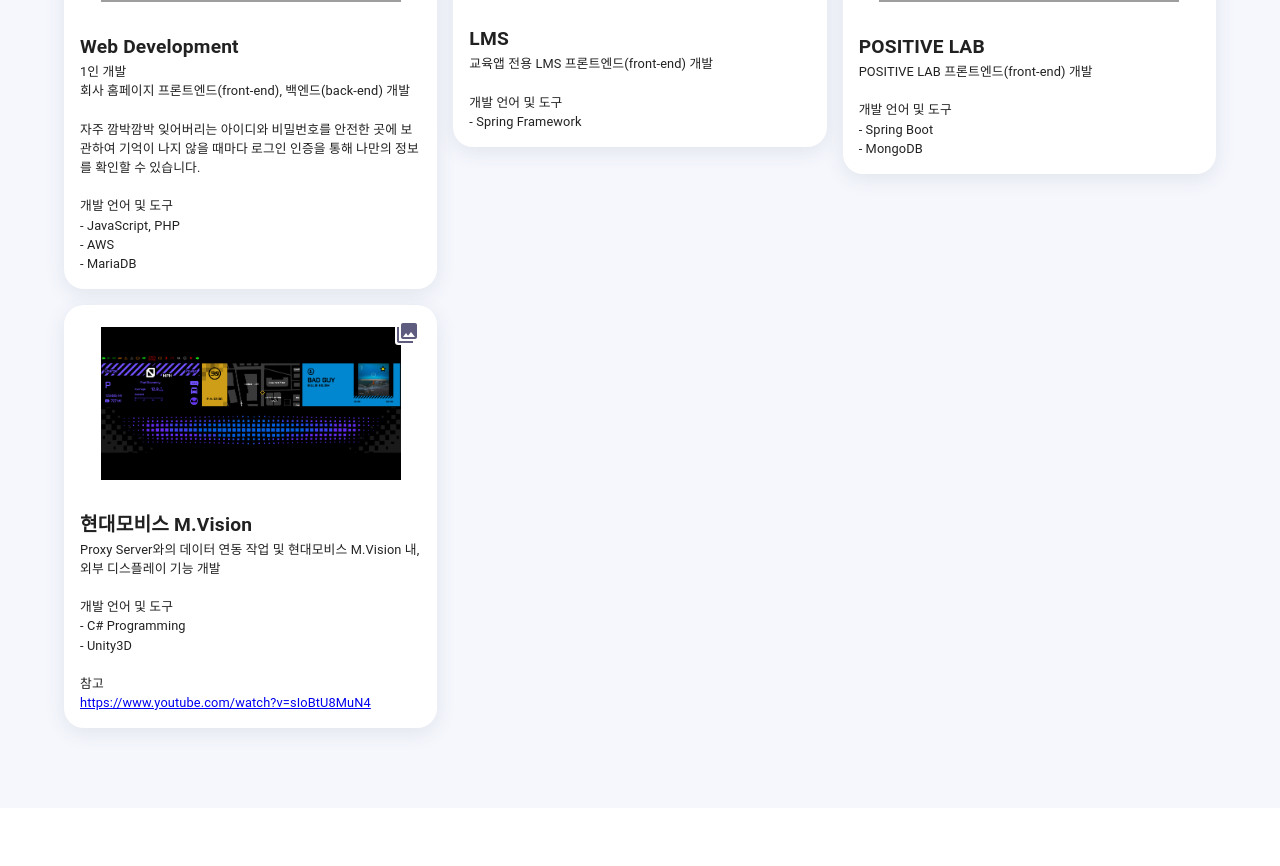
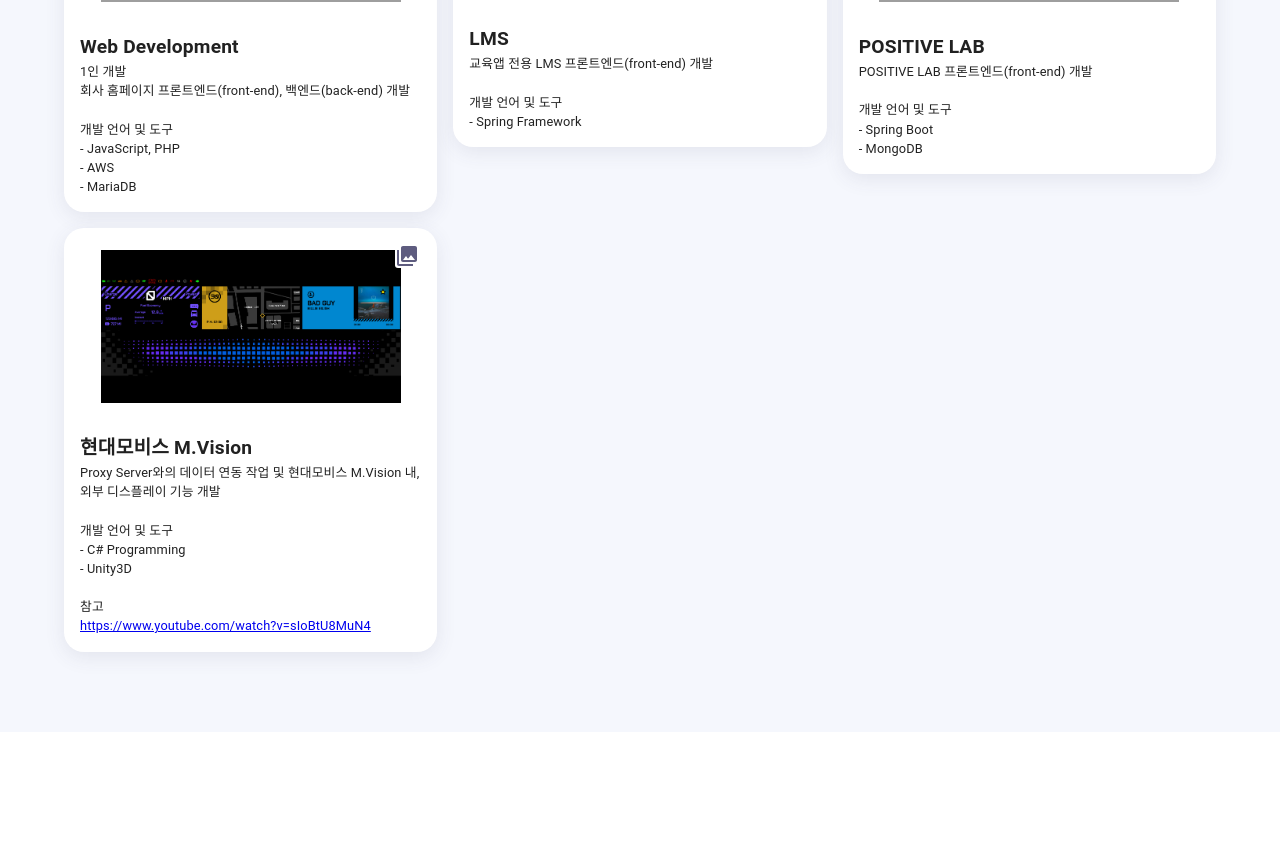
Before and after one commit to dmswl3288/me, a React (Create React App) app: page / in a window 1280 px wide. Shown: the part 4020-4886 px from the top of the page. Built offline with nearby package versions, Linux system fonts and the light colour scheme; grey boxes are pictures that could not be loaded.

Commit message:
work 설명 수정.

```diff
--- a/src/components/parts/Work.js
+++ b/src/components/parts/Work.js
@@ -166,7 +166,7 @@
         subImgSrc: ['assets/work/mar_homepage.png'],
         title: 'Web Development',
         isAlone: true,
-        description: '회사 홈페이지 프론트엔드(front-end), 백엔드(back-end) 개발\n\n자주 깜박깜박 잊어버리는 아이디와 비밀번호를 안전한 곳에 보관하여 기억이 나지 않을 때마다 로그인 인증을 통해 나만의 정보를 확인할 수 있습니다.\n',
+        description: '회사 홈페이지 프론트엔드(front-end), 백엔드(back-end) 개발\n',
         languageAndTool: ['JavaScript, PHP', 'AWS', 'MariaDB']
     },
     {
```
